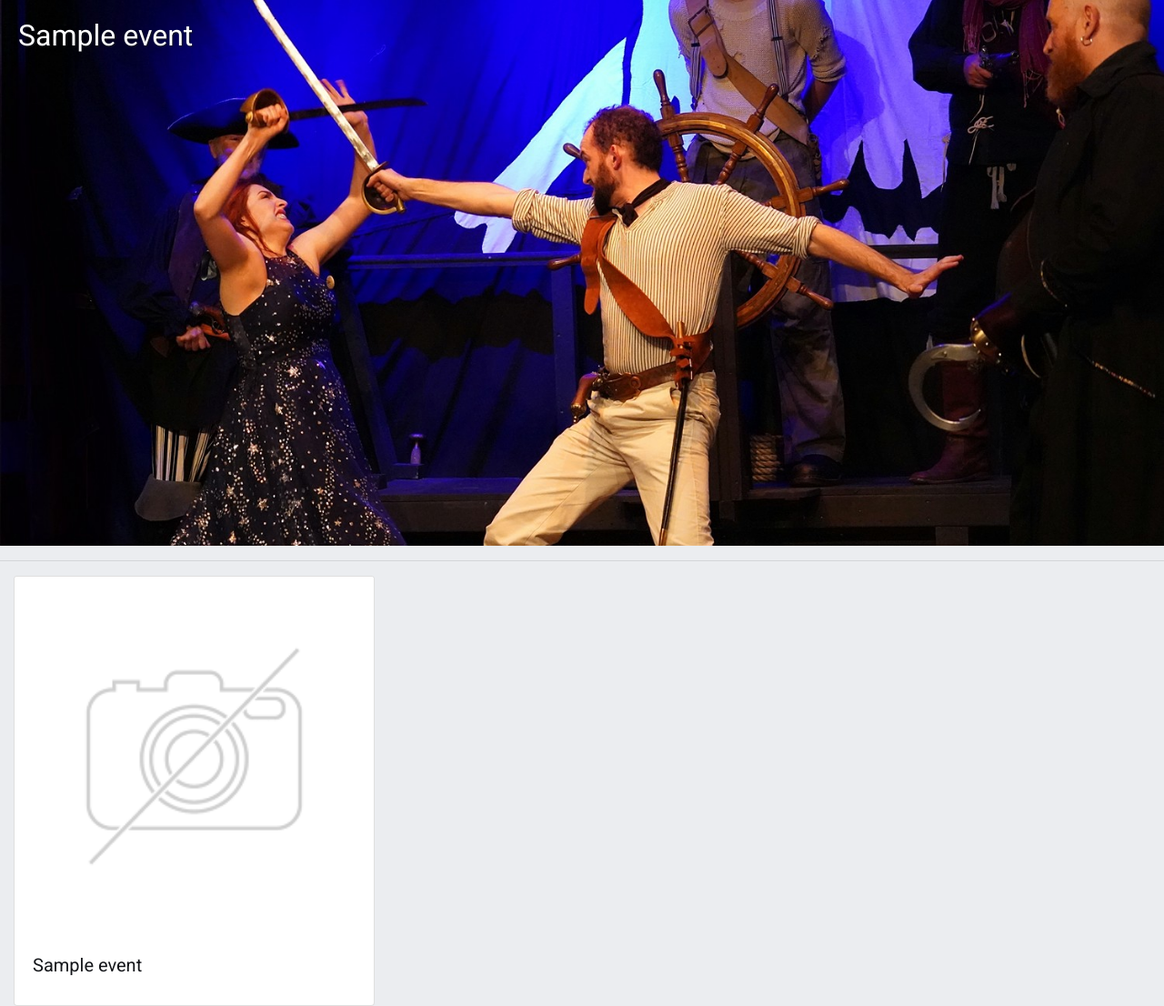
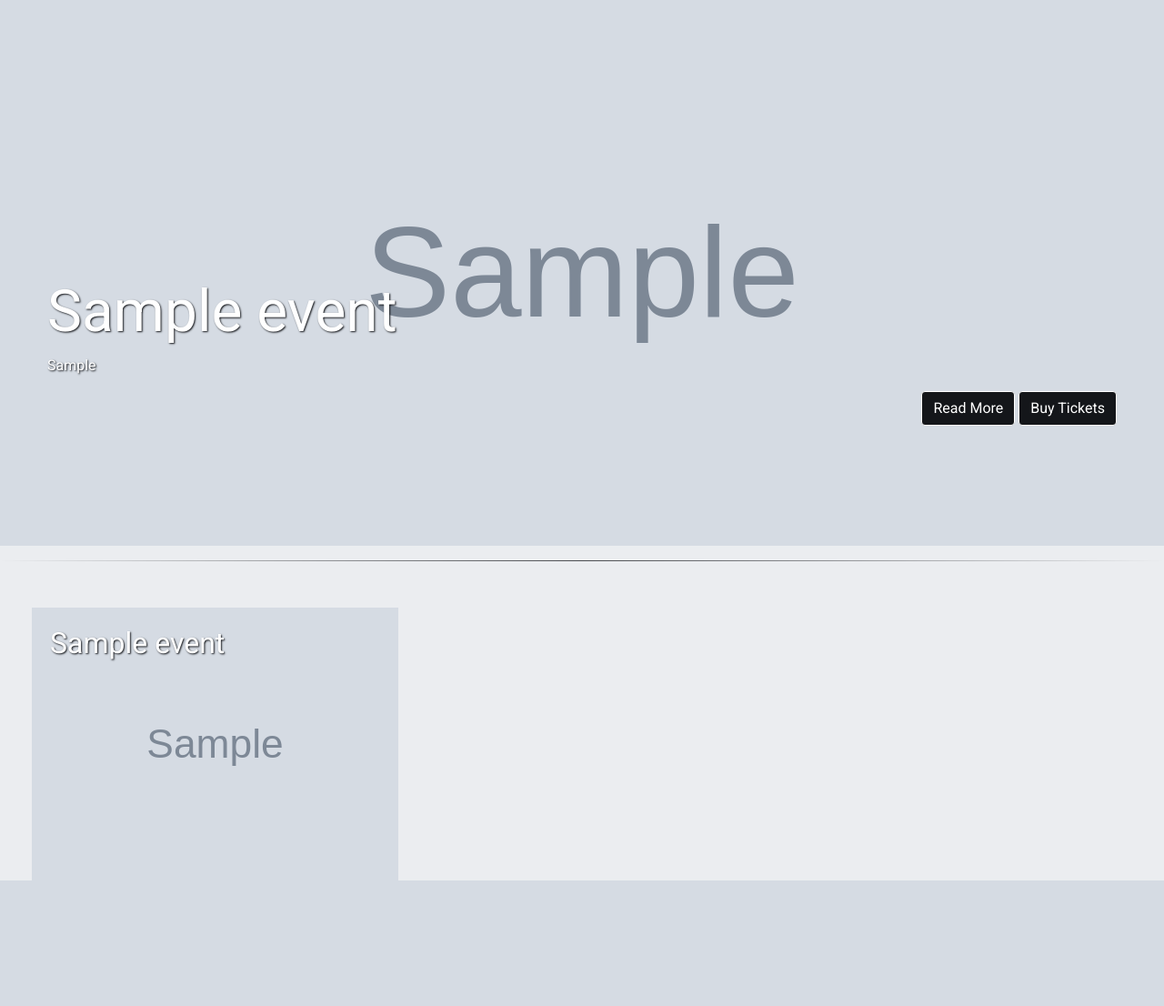
Before and after one commit to seanyoung247/TWCoulsdon, a Django app: template events/templates/events/events.html in a window 1280 px wide. Shown: the part 143-1249 px from the top of the page at 91% size. After the commit the page ends 1111 px from the top, so only its background shows below. Run offline with Django 3.2, Linux system fonts and the light colour scheme; tables that the repository leaves empty hold one stand-in row (values such as "Sample post"); the template is opened without the code that fills it: values that come from a table or form of the project are taken from there, most other values are stand-ins (such as "Sample title", 1, 10 or a date in 2020); grey boxes marked "Sample" are stand-in pictures; some libraries are stand-ins or nearby versions.

Commit message:
feat: (US101) adds styling to event list items

```diff
--- a/events/admin.py
+++ b/events/admin.py
@@ -43,7 +43,7 @@ class EventAdmin(admin.ModelAdmin):
         'content',
         'type',
         'venue',
-        'title_image'
+        'title_image',
     )
 
 
--- a/events/models.py
+++ b/events/models.py
@@ -8,8 +8,8 @@ from django.utils.text import slugify
 import itertools
 
 class ShowType(models.Model):
-    name = models.CharField(max_length=64)
-    display_name = models.CharField(max_length=64, null=True, blank=True)
+    name = models.CharField(max_length=50)
+    display_name = models.CharField(max_length=50, null=True, blank=True)
 
     def __str__(self):
         return self.name
@@ -27,7 +27,7 @@ class EventDate(models.Model):
 
 
 class Venue(models.Model):
-    name = models.CharField(max_length=64)
+    name = models.CharField(max_length=50)
     image = models.ImageField(null=True, blank=True)
     description = models.CharField(max_length=1024, null=True, blank=True)
     email = models.EmailField(max_length=254, null=True, blank=True)
@@ -44,8 +44,8 @@ class Venue(models.Model):
 
 
 class Event(models.Model):
-    slug = models.SlugField(max_length=96, editable=False, null=False, blank=False, unique=True)
-    title = models.CharField(max_length=64, null=False, blank=False)
+    slug = models.SlugField(max_length=64, editable=False, null=False, blank=False, unique=True)
+    title = models.CharField(max_length=50, null=False, blank=False)
     author = models.CharField(max_length=64, null=True, blank=True)
     tagline = models.CharField(max_length=256, null=True, blank=True)
     description = HTMLField()
@@ -82,7 +82,7 @@ class Event(models.Model):
 
 class Image(models.Model):
     event = models.ForeignKey('Event', null=True, blank=True, on_delete=models.SET_NULL)
-    name = models.CharField(max_length=128)
+    name = models.CharField(max_length=50)
     description = models.CharField(max_length=256, null=True, blank=True)
     image = models.ImageField(null=True, blank=True)
 
--- a/events/templates/events/events.html
+++ b/events/templates/events/events.html
@@ -8,9 +8,9 @@
       {% for event in current_events %}
         {% include 'includes/event_card.html' with showcase=True %}
       {% endfor %}
+      <hr class="w-100"/>
     </div>
-    <div class="row event-list">
-      <hr class="w-100"/>
+    <div class="row no-gutters event-list">
       {% for event in past_events %}
         {% include 'includes/event_card.html' with showcase=False %}
       {% endfor %}
--- a/events/templates/includes/event_card.html
+++ b/events/templates/includes/event_card.html
@@ -3,37 +3,42 @@
 {% if showcase %}
 
   <div class="col-12">
-    <a href="#">
     <div class="card event-showcase-card">
-        <img class="card-img" src="/media/test1.jpg" alt="">
+      <img class="card-img" src="{{ event.title_image.image.url }}" alt="{{ event.title }}">
       <div class="card-img-overlay">
-          <div class="row event-showcase-content">
-            <div class="col-12 col-md-6">
+        <div class="jumbotron">
           <h2 class="event-showcase-title">{{ event.title }}</h2>
-            </div>
-            <div class="col-12 col-md-6 align-self-end">
+          {% if event.first_date %}
             <p class="event-showcase-dates">
               {{ event.first_date|date:"d M" }}
               {% if event.first_date != event.last_date %}
                 to {{ event.last_date|date:"d M" }}
               {% endif %}
             </p>
+          {% endif %}
+          {% if event.tagline %}
+            <p class="event-showcase-tag">{{ event.tagline }}</p>
+          {% endif %}
+          <p class="event-showcase-links">
+            <a class="btn btn-dark" href="#" role="button">Read More</a>
+            <a class="btn btn-dark" href="#" role="button">Buy Tickets</a>
+          </p>
         </div>
       </div>
     </div>
-      </div>
-    </a>
   </div>
 
 {% else %}
 
   <div class="col-12 col-md-6 col-lg-4">
     <div class="event-card card">
-      <img class="card-img-top" src="/media/noimage.png" alt="Card image cap">
-      <div class="card-body">
-        <h5 class="card-title">{{ event.title }}</h5>
-        <p class="card-text"></p>
+      <a class="event-card-link" href="#">
+        <img class="card-img" src="{{ event.title_image.image.url }}" alt="">
+        <div class="card-img-overlay">
+          <h5 class="event-card-title">{{ event.title }}</h5>
+          <p class="event-card-action">Read More</p>
         </div>
+      </a>
     </div>
   </div>
 
--- a/events/views.py
+++ b/events/views.py
@@ -42,7 +42,6 @@ def list_events(request):
             current_events = events.filter(last_date__gte=now)
             # Filter past events
             past_events = events.exclude(last_date__gte=now)
-
             event_type = ShowType.objects.get(name=event_type)
 
     context = {
--- a/static/css/base.css
+++ b/static/css/base.css
@@ -33,6 +33,26 @@ body {
 /*
  * General styles
  */
+
+hr {
+  border: 0;
+  height: 1px;
+  background-image: linear-gradient(to right, rgba(20,22,26, 0), rgba(20,22,26, 0.75), rgba(20,22,26, 0));
+}
+
+.btn-dark {
+  color: var(--light-color);
+  background-color: var(--dark-color);
+  border: 1px solid var(--light-color);
+  text-shadow: none;
+}
+
+.btn-dark:hover {
+  color: var(--dark-color);
+  background-color: var(--light-color);
+  border: 1px solid var(--light-color);
+}
+
 .section-header {
   text-align: center;
   font-family: 'Anton', sans-serif;
@@ -109,13 +129,13 @@ body {
 }
 
 .nav-search {
-  border-radius: 0;/*10px 0 0 10px;*/
+  border-radius: 0;
 }
 
 .btn-search {
   color: var(--dark-color);
   background-color: var(--light-color);
-  border-radius: 0;/*0 10px 10px 0;*/
+  border-radius: 0;
   width: 38px;
   height: 38px;
   padding: 0;
@@ -191,6 +211,11 @@ body {
   background-color: var(--dark-color);/*rgba(var(--dark-color-rgb), 0.8);*/
 }
 
+.event-list {
+  margin: 10px;
+}
+
+/* Showcase card */
 .event-showcase-card {
   height: 75vh;
   border: none;
@@ -203,24 +228,59 @@ body {
   object-fit: cover;
 }
 
-.event-showcase-content {
-  height:100%;
+.event-showcase-card .card-img-overlay {
+  display: flex;
+  align-items: flex-end;
 }
 
-.event-showcase-title,
-.event-showcase-dates {
+.event-showcase-card .jumbotron {
   color: var(--light-color);
   text-shadow: 1px 1px 2px var(--dark-color);
+  background-color: transparent;
+  width: 100%;
 }
 
-.event-showcase-dates {
-  font-size: 1.25rem;
+.event-showcase-title {
+  font-size: 2rem;
+}
+
+.event-showcase-links {
   text-align: right;
 }
 
-.event-list {
-  max-width: 1500px;
-  margin:auto;
+/* Normal event listings */
+.event-card {
+  border: none;
+  border-radius: 0;
+}
+
+.event-card-link:hover .card-img-overlay {
+  background: radial-gradient(circle, rgba(var(--dark-color-rgb),0) 0%, rgba(var(--dark-color-rgb),1) 100%);
+}
+.event-card-action {
+  display: none;
+}
+.event-card-link:hover .event-card-action {
+  display: block;
+  position: absolute;
+  padding: 5px;
+  top: 50%;
+  left: 50%;
+  transform: translate(-50%, -50%);
+  background-color: var(--brand-color);
+  color: var(--light-color);
+}
+
+.event-card .card-img {
+  height: 300px;
+  border-radius: 0;
+  object-fit: cover;
+}
+
+.event-card-title {
+  color: var(--light-color);
+  text-shadow: 1px 1px 2px var(--dark-color);
+  font-size: 2rem;
 }
 
 /*
@@ -264,6 +324,12 @@ body {
     height: var(--header-desktop-height);
     padding-top: var(--header-desktop-height);
   }
+  .event-list {
+    margin: 35px;
+  }
+  .event-showcase-title {
+    font-size: 4rem;
+  }
 }
 
  /* Extra Large screens (desktop/laptop) > 1140px */
```
Also changed, not shown: events/migrations/0001_initial.py, events/migrations/0002_auto_20210425_1213.py (deleted), events/migrations/0003_auto_20210425_1835.py (deleted), events/migrations/0004_auto_20210426_1216.py (deleted), events/migrations/0005_auto_20210426_2017.py (deleted). Lines whose indentation alone changed are shown as unchanged.
